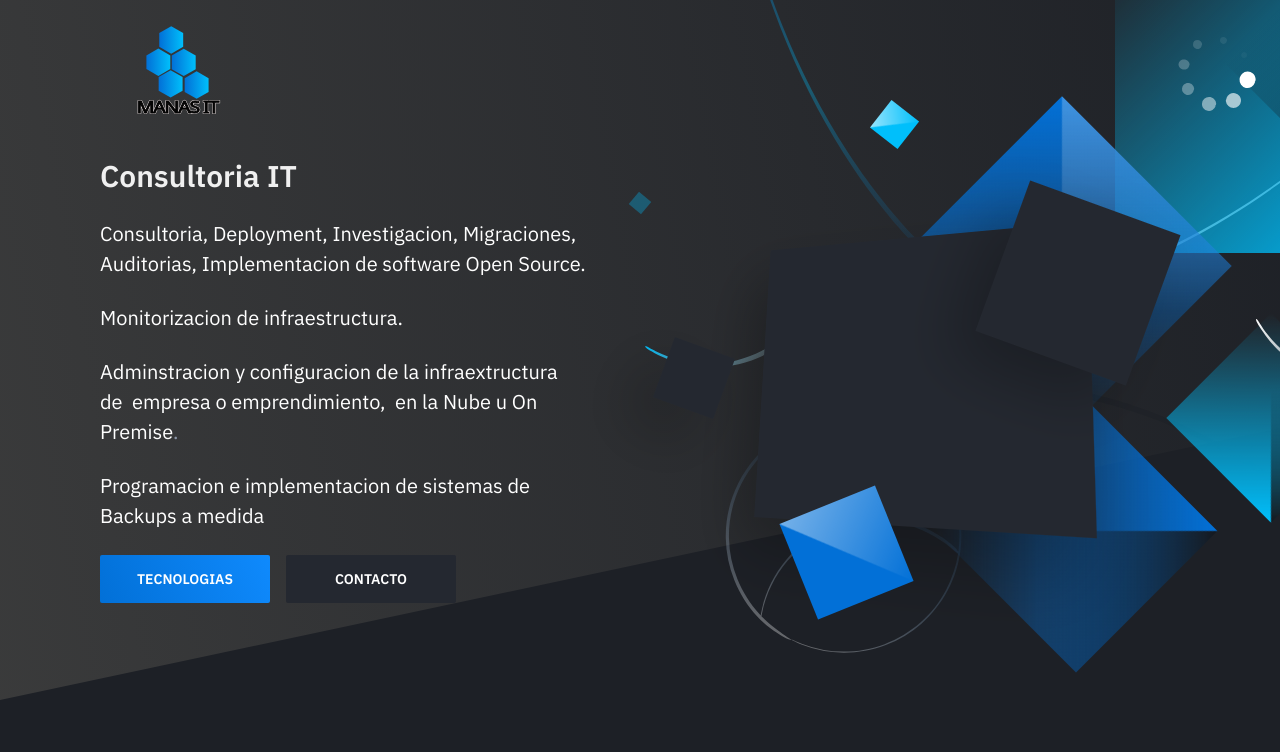
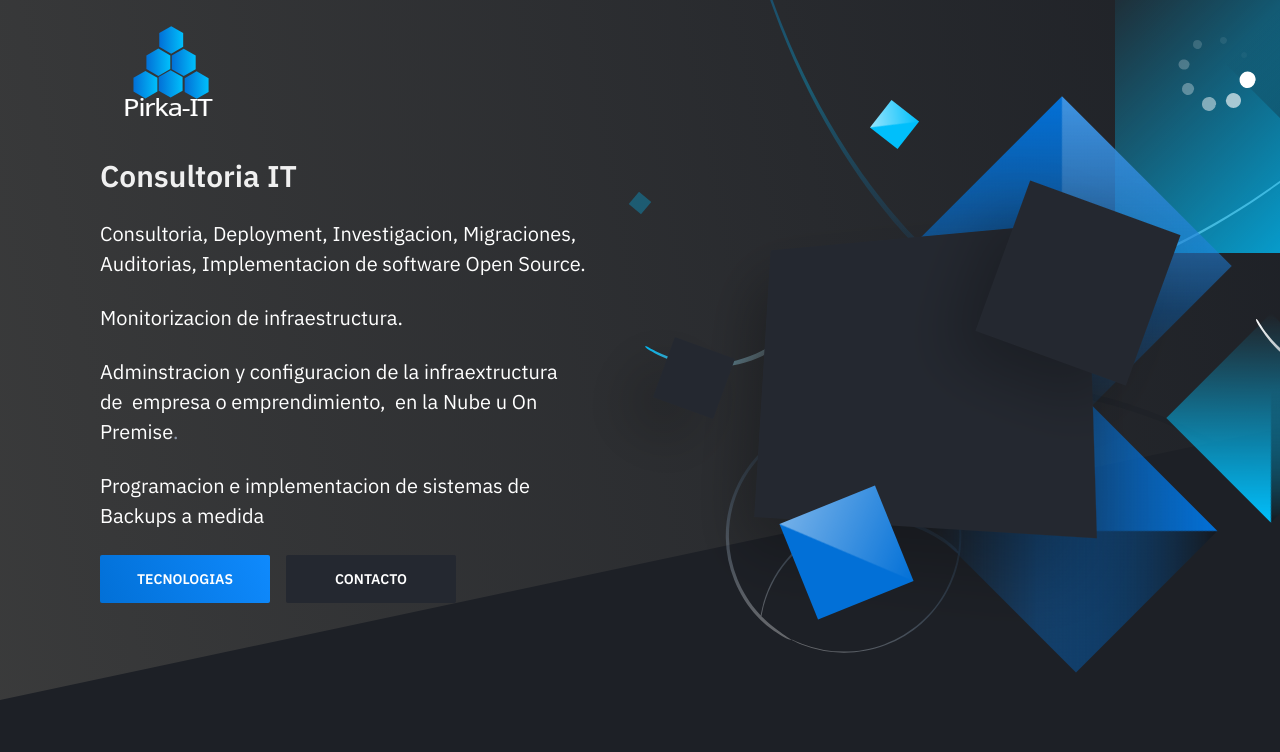
Before and after one commit to carlosmatthews/pirka-it.github.io, a plain HTML site: page index.html in a window 1280 px wide. Shown: the top 752 px of the page. Drawn offline with nearby package versions, Linux system fonts and the light colour scheme.

Commit message:
chage logo pirka

```diff
--- a/index.html
+++ b/index.html
@@ -16,7 +16,7 @@
         <div class="container">
           <div class="site-header-inner">
             <div class="brand header-brand">
-              <h1 class="m-0"> <a href="#"> <img class="header-logo-image" src="logo manas rombo.svg"
+              <h1 class="m-0"> <a href="#"> <img class="header-logo-image" src="pirka-it.svg"
 
                     alt="Logo"> </a> </h1>
             </div>
```
